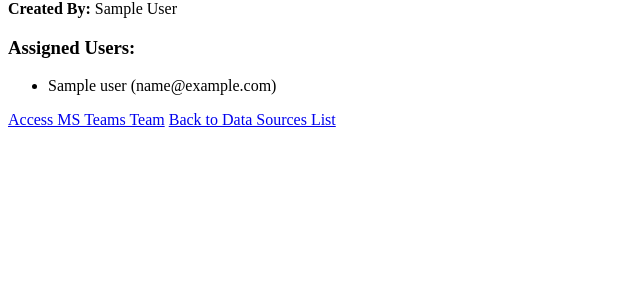
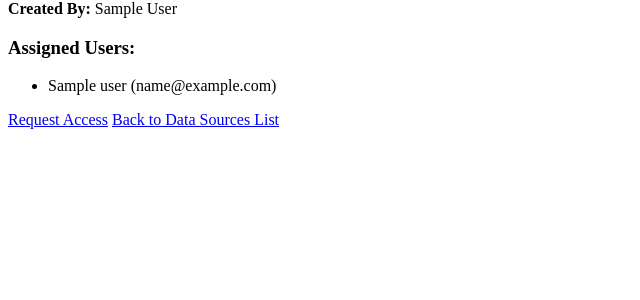
Before and after one commit to ministryofjustice/data-platform-django-proof-of-concept, a Flask app: template app/templates/data_source_details.html in a window 1280 px wide. Shown: the part 195-495 px from the top of the page, without its empty margins (0-640 px from the left). Run offline with Flask 3, Linux system fonts and the light colour scheme; tables that the repository leaves empty hold one stand-in row (values such as "Sample post"); the template is opened without the code that fills it: values that come from a table or form of the project are taken from there, most other values are stand-ins (such as "Sample title", 1, 10 or a date in 2020); parts of the project's set-up code (start-up, migrations or seed data) failed here and were passed over.

Commit message:
Renaming button.

```diff
--- a/app/templates/data_source_details.html
+++ b/app/templates/data_source_details.html
@@ -43,10 +43,9 @@
 {% if is_admin or user_has_access %}
     <!-- Button to launch VS Code -->
     <button onclick="launchVSCode()">Launch VS Code</button>
-    <a href="{{ data_source.team_web_url }}" target="_blank">Access MS Teams Team</a>
 {% else %}
     <!-- Link to MS Teams team for users who are not admins and don't have access -->
-    <a href="{{ data_source.team_web_url }}" target="_blank">Access MS Teams Team</a>
+    <a href="{{ data_source.team_web_url }}" target="_blank">Request Access</a>
 {% endif %}
 
 <script type="text/javascript">
```
